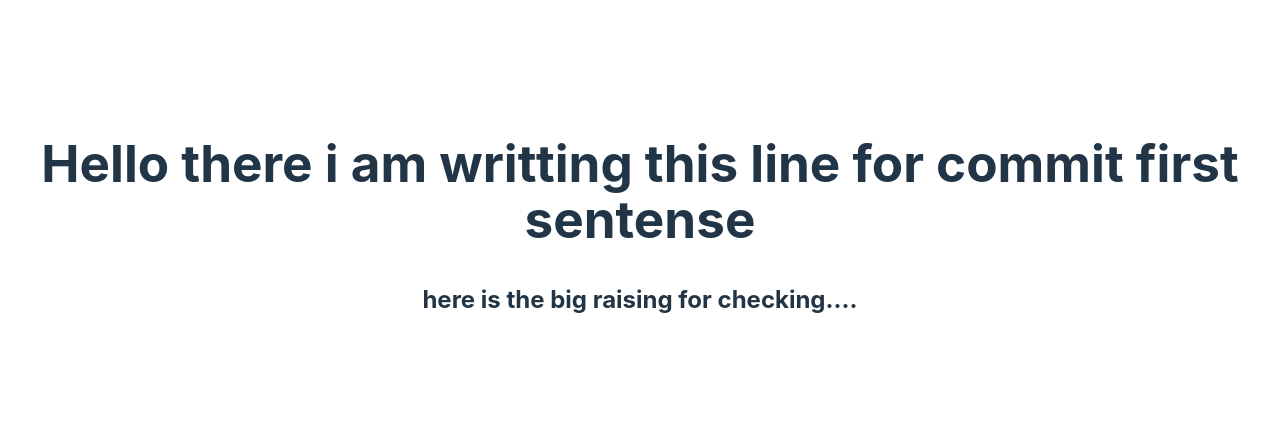
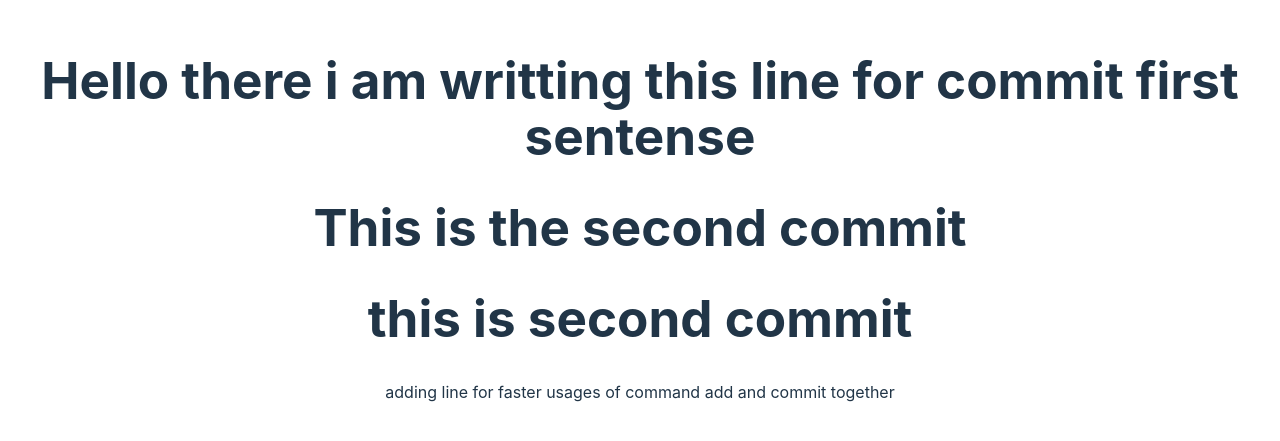
Before and after one commit to Shivam8100/learning, a React (Vite) app: page / in a window 1280 px wide. Shown: the part 181-622 px from the top of the page. Built offline with nearby package versions, Linux system fonts and the light colour scheme.

Commit message:
added shortcut command

```diff
--- a/src/App.tsx
+++ b/src/App.tsx
@@ -7,7 +7,9 @@ function App() {
   return (
     <div className="App">
       <h1>Hello there i am writting this line for commit first sentense</h1>
-      <h2>here is the big raising for checking....</h2>
+      <h1>This is the second commit</h1>
+      <h1>this is second commit</h1>
+      <p>adding line for faster usages of command add and commit together</p>
 
     </div>
   )
```
